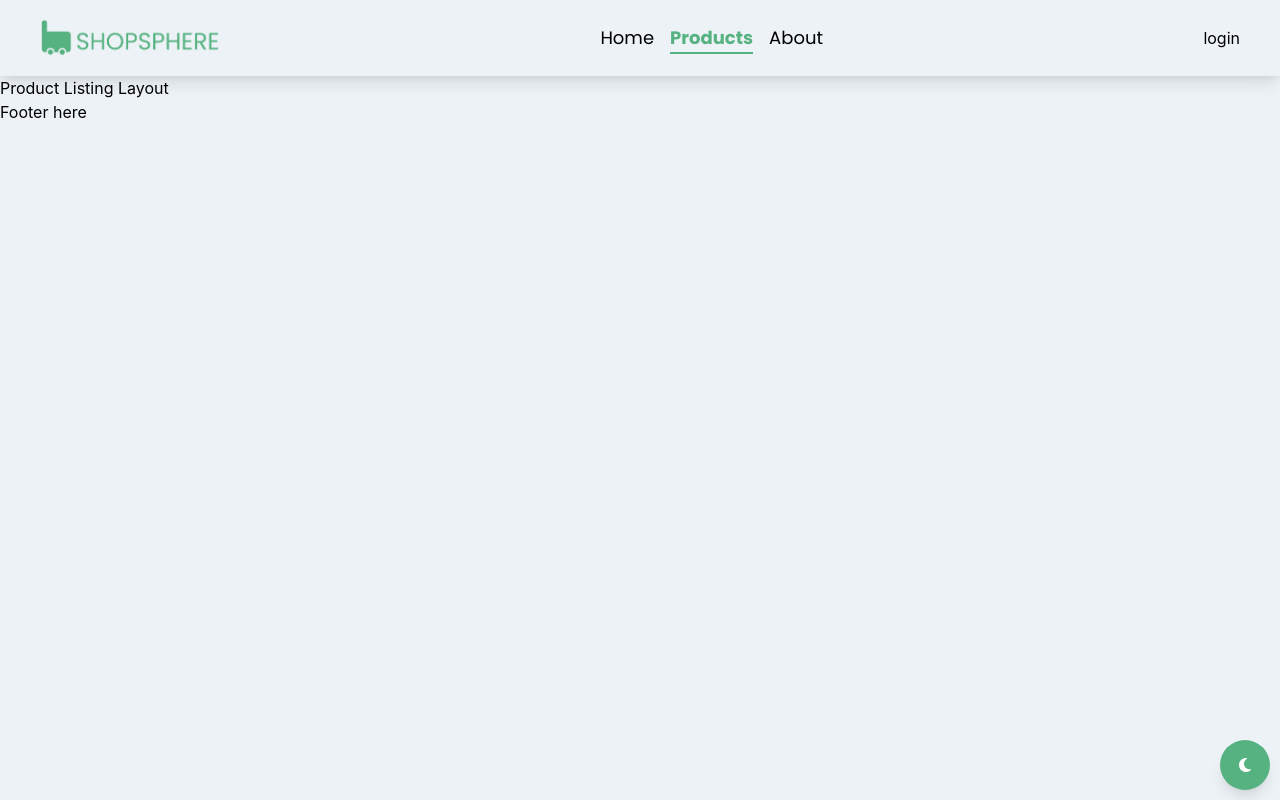
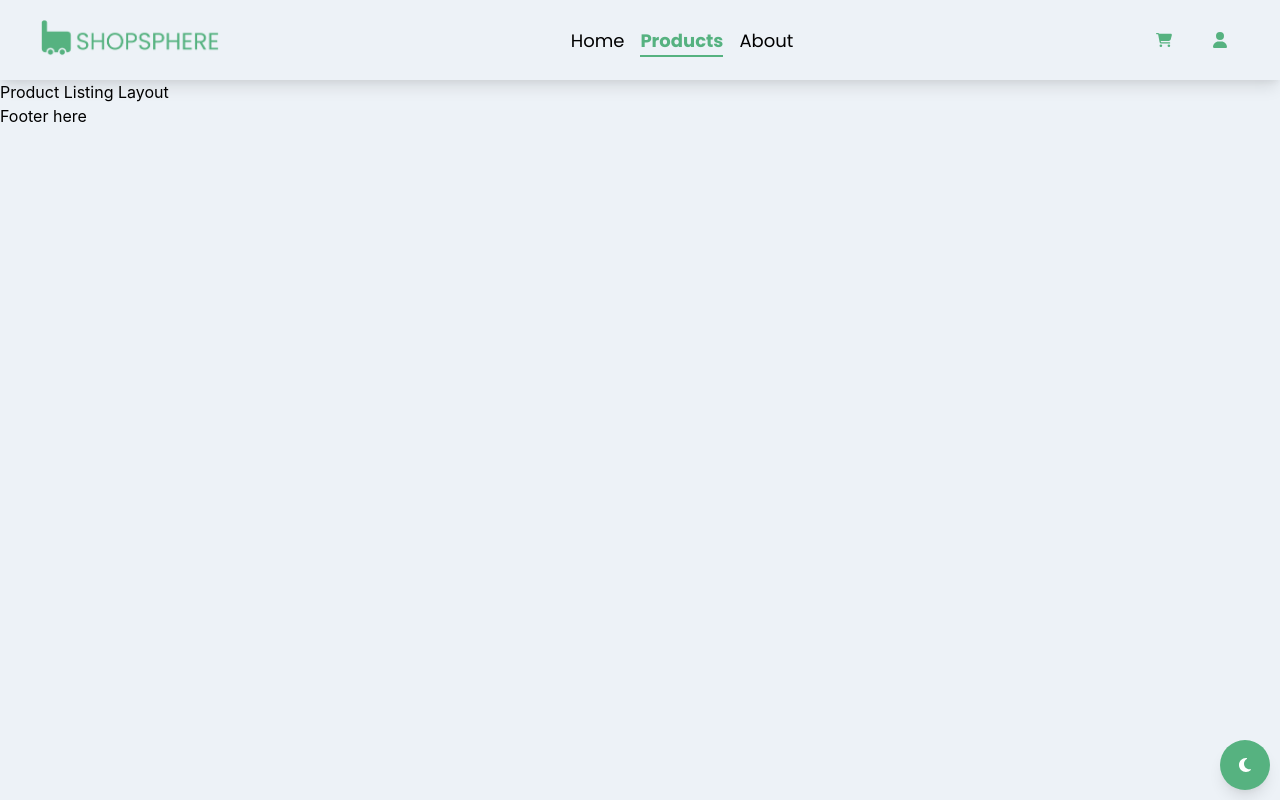
Before and after one commit to marx-wil/shopsphere, a React (Create React App) app: page /product-listing in a window 1280 px wide. Built offline with nearby package versions, Linux system fonts and the light colour scheme.

Commit message:
chore: imported nav action buttons

```diff
--- a/src/components/navigationbar/index.js
+++ b/src/components/navigationbar/index.js
@@ -1,6 +1,7 @@
 import { Flex, Box } from "@chakra-ui/react";
 import BrandLogo from "./components/brand";
 import NavigationLinks from "./components/navLinks";
+import NavActionButtons from "./components/actionButtons";
 
 const NavigationBar = () => {
   return (
@@ -13,9 +14,7 @@ const NavigationBar = () => {
     >
       <BrandLogo />
       <NavigationLinks />
-      <Box display="flex" alignItems="center">
-        login
-      </Box>
+      <NavActionButtons />
     </Flex>
   );
 };
```
